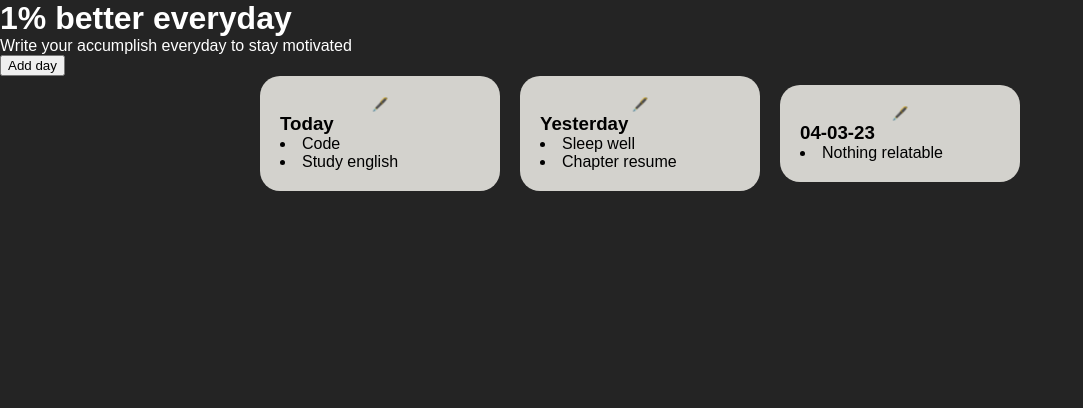
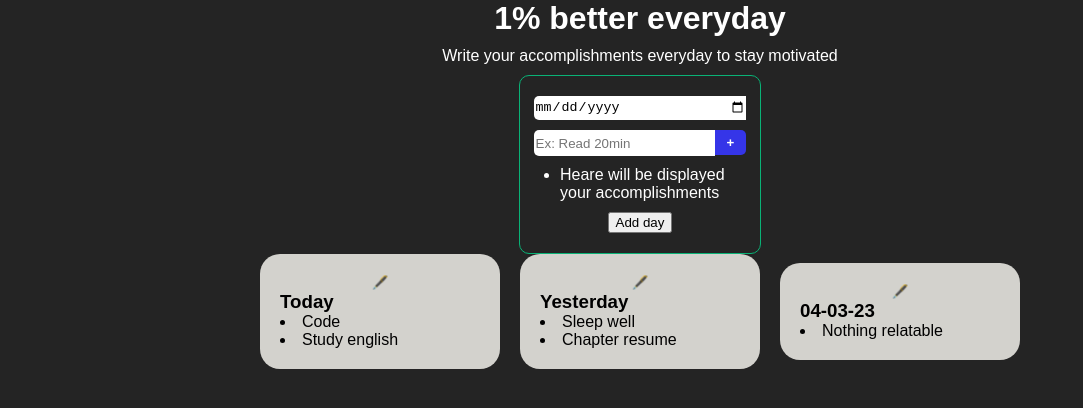
Before and after one commit to LuiguiDev/Accumbens, a React (Vite) app in the folder Accumbens/: page / in a window 1280 px wide. Shown: the top 408 px of the page, without its empty margins (0-1083 px from the left). Built offline with nearby package versions, Linux system fonts and the light colour scheme.

Commit message:
Added a button to add days to the list with date and content, i think i can reuse the component Day to the input int the header, these are yesterdays progress by the way

```diff
--- a/Accumbens/src/App.jsx
+++ b/Accumbens/src/App.jsx
@@ -1,7 +1,9 @@
 import { useState } from 'react'
 import './styles/App.css';
-import { Card } from './Components/Card';
+import { DaysList } from './Components/DaysList';
 import { v4 as uuidv4 } from 'uuid';
+import { Day } from './Components/Day';
+import { Header } from './Components/Header';
 
 function App() {
   const initialState = JSON.parse(localStorage.getItem('achivements')) || [
@@ -31,30 +33,22 @@ function App() {
     }
   ]);
 
-  function changeAchivementsState (newState) {
+  function changeAccState (newState) {
     setAchivements(newState);
   }
 
-
   return (
     <>
-      <header>
-        <h1>1% better everyday</h1>
-        <div className='add_day'>
-          <p style={{color: 'white'}}>
-            Write your accumplish everyday to stay motivated
-          </p>
-          <button>
-            Add day
-          </button>
-        </div>
-      </header>
+      <Header
+        overallState={achivements}
+        changeAccState={changeAccState}
+      />
       <main className="tonalli_list">
-        <Card
+        <DaysList
           key={uuidv4()}
           achivements={achivements}
           id={uuidv4()}
-          changeAchivementsState={changeAchivementsState}
+          changeAccState={changeAccState}
         />
       </main>
     </>
--- a/Accumbens/src/Components/Card.jsx
+++ b/Accumbens/src/Components/Day.jsx
@@ -1,8 +1,9 @@
-import { useState } from 'react';
-import '../styles/card.css';
-import { v4 as uuid } from 'uuid';
+import { useState } from "react";
+import { v4 as uuid } from "uuid";
 
-function Day ({ dayContent, state, changeAchivementsState}) {
+export function Day ({ dayContent, state, changeAchivementsState}) {
+  const [innerState, setInnerState] = useState([])
+
   function editTonalli (selectedId) {
     const newState = structuredClone(state)
     const findedIndex = state.findIndex(({id}) => id === selectedId);
@@ -34,12 +35,15 @@ function Day ({ dayContent, state, changeAchivementsState}) {
     }
   };
   function manageExit () {};
-  function manageSave () {};
+  function manageSave () {
+    const newState =
+    window.localStorage.setItem('daysList', JSON.stringify(state))
+  };
 
   return (
     <div className="paper">
     <button className='edit' onClick={() => editTonalli(dayContent.id)}>🖋️</button>
-    <h3>{dayContent.date}</h3>
+    <h3>{dayContent.date || null}</h3>
     {dayContent.editable &&
       <form onSubmit={manageSubmit}>
         <input type="text" placeholder='Ex: Read 20min' />
@@ -59,51 +63,5 @@ function Day ({ dayContent, state, changeAchivementsState}) {
       </div>
     }
   </div>
-
   )
 }
-
-export function Card({ achivements, changeAchivementsState}) {
-  function getDate () {
-    const date = new Date();
-    const dd = date.getDate();
-    const mm = date.getMonth() + 1;
-    const yy = date.getFullYear();
-
-    return `${dd}-${mm}-${yy}`
-  };
-  function updateLocalStorage (newState) {
-    window.localStorage.setItem('achivements', JSON.stringify(newState))
-  };
-  function manageAddAcomplish (e) {
-    e.preventDefault();
-
-    const inputValue = e.target[0].value;
-    const newState = [...achivements, {
-      task: inputValue,
-      }];
-
-    setAchivements(newState);
-    updateLocalStorage(newState);
-
-    e.target[0].value = '';
-  };
-
-
-  return(
-    <div className="day_list">
-      {
-        achivements.map(element => {
-          return (
-            <Day
-              key={uuid()}
-              dayContent={element}
-              state={achivements}
-              changeAchivementsState={changeAchivementsState}
-            />
-          )
-        })
-      }
-    </div>
-  )
-}
--- /dev/null
+++ b/Accumbens/src/Components/DaysList.jsx
@@ -0,0 +1,50 @@
+import { useState } from 'react';
+import '../styles/card.css';
+import { v4 as uuid } from 'uuid';
+import { Day } from './Day';
+
+
+export function DaysList({ achivements, changeAchivementsState}) {
+  function getDate () {
+    const date = new Date();
+    const dd = date.getDate();
+    const mm = date.getMonth() + 1;
+    const yy = date.getFullYear();
+
+    return `${dd}-${mm}-${yy}`
+  };
+  function updateLocalStorage (newState) {
+    window.localStorage.setItem('achivements', JSON.stringify(newState))
+  };
+  function manageAddAcomplish (e) {
+    e.preventDefault();
+
+    const inputValue = e.target[0].value;
+    const newState = [...achivements, {
+      task: inputValue,
+      }];
+
+    setAchivements(newState);
+    updateLocalStorage(newState);
+
+    e.target[0].value = '';
+  };
+
+
+  return(
+    <div className="day_list">
+      {
+        achivements.map(element => {
+          return (
+            <Day
+              key={uuid()}
+              dayContent={element}
+              state={achivements}
+              changeAchivementsState={changeAchivementsState}
+            />
+          )
+        })
+      }
+    </div>
+  )
+}
--- /dev/null
+++ b/Accumbens/src/Components/Header.jsx
@@ -0,0 +1,87 @@
+import { useState } from "react";
+import { v4 as uuid } from "uuid";
+import '../styles/header.css'
+
+export function Header ({ overallState, changeAccState }) {
+  const [day, setDay] = useState(
+    {
+      id: uuid(),
+      content: [],
+      date: undefined,
+      editable: false
+    }
+  );
+  const [prevMode, setPrevMode] = useState(false)
+
+  function addAcc (e) {
+    e.preventDefault();
+
+    const inputValue = e.target[0].value
+    const newState = structuredClone(day)
+
+    newState.content.push(inputValue)
+    setDay(newState)
+  }
+
+  function AddDayPrev () {
+    return (
+      <button
+        className="add_day_prev"
+        onClick={() => setPrevMode(false)}
+      >
+      Add Day
+      </button>
+    )
+  }
+  function AddDayExtended ({overallState, changeAccState}) {
+
+    function manageAddDay () {
+      const newState = structuredClone(overallState);
+      newState.push(day)
+      changeAccState(newState)
+    };
+    function manageDateChange (e) {
+      const dateValue= e.target.value
+      const newDayState = structuredClone(day)
+
+      newDayState.date = dateValue;
+      setDay(newDayState)
+    };
+    return (
+      <div className="card">
+        <div className="inputs">
+          <input
+            type="date"
+            id="date_input"
+            value={day.date}
+            onChange={manageDateChange}
+          />
+          <form className="add_acc" onSubmit={addAcc}>
+            <input type="text" placeholder="Ex: Read 20min"/>
+            <button className="add" type="submit"> +</button>
+          </form>
+        </div>
+        <ul className="content">
+          {day.content.length === 0 &&
+            <li className="li_element">Heare will be displayed your accomplishments</li>
+          }
+          {day.content.map(element => {
+            return (
+              <li className="li_element" key={uuid()}>
+                {element}
+              </li>
+            )
+          })}
+        </ul>
+        <button className="add_day" onClick={manageAddDay}>Add day</button>
+    </div>
+    )
+  }
+  return (
+    <header>
+      <h1>1% better everyday</h1>
+      <p>Write your accomplishments everyday to stay motivated</p>
+      {prevMode ? <AddDayPrev /> : <AddDayExtended overallState={overallState} changeAccState={changeAccState} />}
+    </header>
+  )
+}
--- /dev/null
+++ b/Accumbens/src/styles/header.css
@@ -0,0 +1,42 @@
+p, .li_element {
+  color: white
+}
+.add_day_prev {
+  outline: inherit;
+  width: 240px;
+  height: 30px;
+  border: 2px solid rgb(9,178,118);
+  border-radius: 10px;
+  background-color: transparent;
+  color: rgb(9,178,118);
+}
+.add_day_prev:hover{
+  background-color: rgb(9,178,118);
+  color: white;
+}
+header {
+  display: flex;
+  flex-direction: column;
+  align-items: center;
+  gap: 10px;
+  max-width: 500px;
+  margin: auto;
+}
+.card {
+  display: flex;
+  flex-direction: column;
+  align-items: center;
+  gap: 10px;
+  border: 1px solid rgb(9,178,118);
+  padding: 20px;
+  border-radius: 10px;
+  max-width: 200px;
+}
+.inputs  {
+  display: flex;
+  flex-direction: column;
+  gap: 10px;
+}
+.add_acc {
+  display: flex;
+}
```
